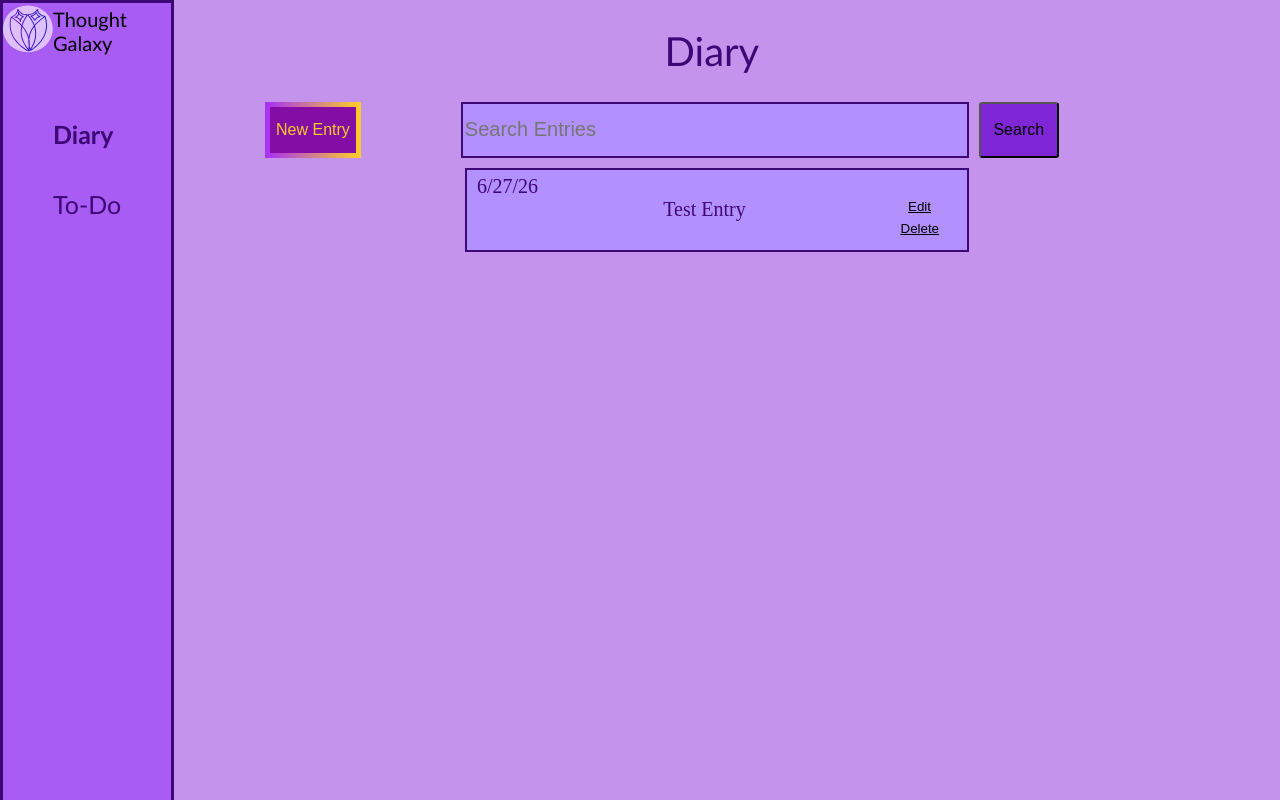
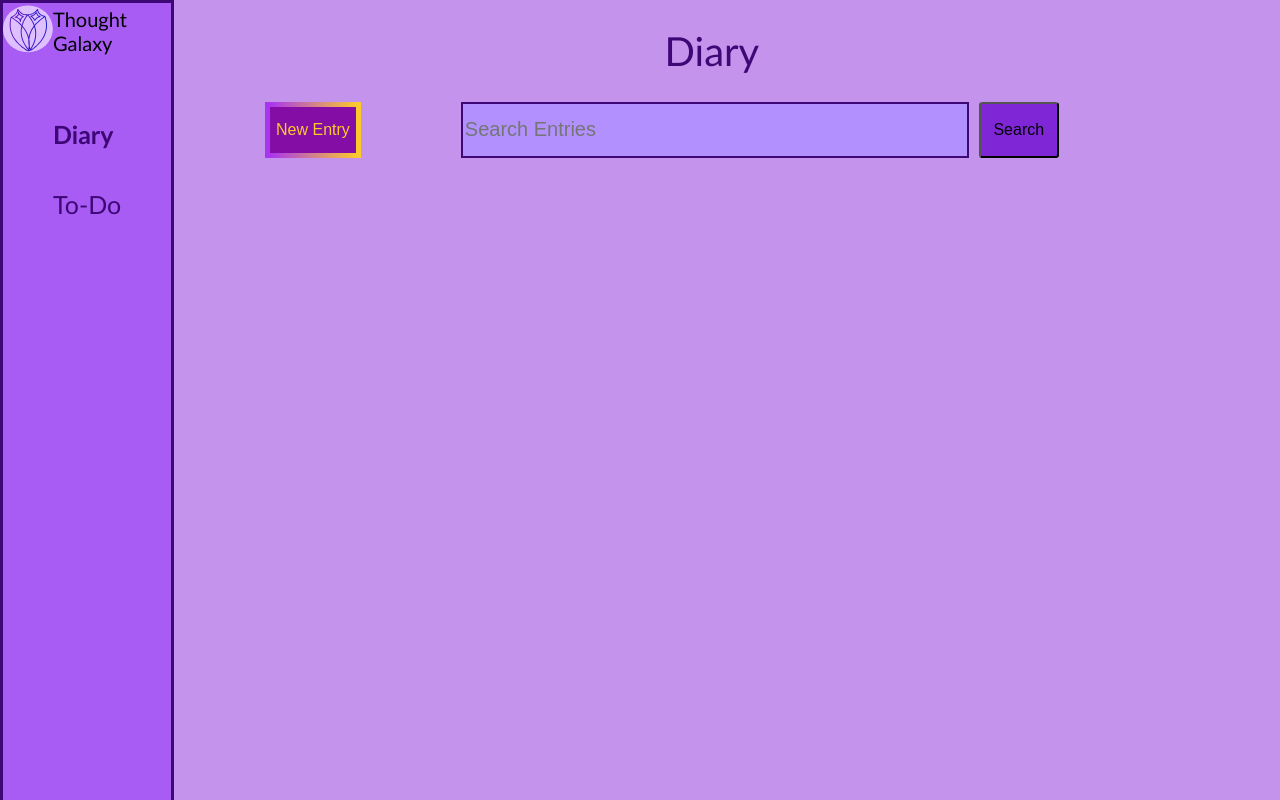
Before and after one commit to julia-duck/ThoughtGalaxy, a React (Vite) app in the folder thought-galaxy/: page /diary in a window 1280 px wide. Built offline with nearby package versions, Linux system fonts and the light colour scheme.

Commit message:
Make condensed entry boxes float when hovered over, fix to weird line behind expanded entry, change so cannot save if title is blank and discard changes only appears if there are new changes. Made useState to save user input in search box, but only displays alert as placeholder (need backend)

```diff
--- a/thought-galaxy/src/App.css
+++ b/thought-galaxy/src/App.css
@@ -101,3 +101,7 @@
 .search-complex {
   margin-left: 100px;
 }
+.intro {
+  margin-left: 10%;
+  font-size: 25px;
+}
--- a/thought-galaxy/src/App.tsx
+++ b/thought-galaxy/src/App.tsx
@@ -1,4 +1,4 @@
-/*import { useState } from 'react';*/
+import { useState } from 'react';
 import LotusLogo from './assets/lotuslogo.svg';
 import './App.css';
 import {Outlet, NavLink, Link} from "react-router-dom";
@@ -34,16 +34,21 @@ export function Entry() {
     <div>
       <h1 className="header">Thought Galaxy</h1>
       <div className="space"></div>
-      <p>Welcome to Thought Galaxy, a space to save memories, express yourself, and organize your thoughts and tasks.</p>
+      <p className="intro">Welcome to <b>Thought Galaxy</b>, a space to save memories, express yourself, and organize your thoughts and tasks.</p>
     </div>
 
   )
 }
 
 export function Search({buttonName, entryLen, setOpened, addEntry, setIdx}:{buttonName: string} & ToggleBundle) {
-    function newEntry() {
+  let [search, setSearch] = useState("");
+  function searchEntries() {
+    {/*placeholder*/}
+    alert(search);
+  }
+  function newEntry() {
       addEntry({
-        id: entryLen,
+        id: Date.now(),
         title: "",
         body: "",
         date: new Date().toLocaleString('en-US', {
@@ -60,8 +65,8 @@ export function Search({buttonName, entryLen, setOpened, addEntry, setIdx}:{butt
     return (
       <div className="search-complex" style={{display: 'flex'}}>
         <button className="new-button" onClick={newEntry}>{buttonName}</button>
-        <input placeholder="Search Entries" className="search-bar"/>
-        <button className="search-button">Search</button>
+        <input placeholder="Search Entries" className="search-bar" onChange={(e) => setSearch(e.target.value)}/>
+        <button className="search-button" onClick={searchEntries}>Search</button>
       </div>
     )
 }
--- a/thought-galaxy/src/Diary.css
+++ b/thought-galaxy/src/Diary.css
@@ -28,7 +28,7 @@
     padding-bottom: 5px;
     margin-left: 499.9px;
 }
-.entry-box {
+.entry-box, .entry-box-condensed {
     display: flex;
     flex-direction: row;
     margin-left:300px;
@@ -58,7 +58,7 @@
     left: 350px;
     background-color:var(--theme-color);
 }
-.save-button:hover, .discard-changes:hover {
+.save-button:hover, .discard-changes:hover, .trash-button:hover {
     opacity: 0.5;
     cursor:pointer;
 }
@@ -73,7 +73,7 @@
     top: 7px;
     left: 15px;
 }
-.entry-box {
+.entry-box-condensed {
   max-width: 500px;
   min-height: 80px;
   background-color:rgb(178, 145, 254);
@@ -141,3 +141,7 @@
     cursor: pointer;
     opacity: 0.5;
 }
+.entry-box, .entry-box-condensed:hover {
+    box-shadow: 0px 20px 10px rgba(0, 0, 0, 0.15);
+    background-color:rgb(188, 159, 252);
+}
--- a/thought-galaxy/src/Diary.tsx
+++ b/thought-galaxy/src/Diary.tsx
@@ -15,15 +15,7 @@ const DiaryIdx = createContext<DiaryIdxContextType | null>(null);
 export default function Diary() {
     const [entryOpen, setEntryOpen] = useState(false); /* eventually default false */
     const [diaryIdx, setDiaryIdx] = useState(0);
-    /* testing purposes */
-    let testEntry: DiaryEntry = {
-        id: 0,
-        title: "Test Entry",
-        body: "I am a test entry",
-        date: "6/27/26",
-        arrIdx: 0
-    }
-    const [entriesArr, setEntries] = useState<DiaryEntry[]>([testEntry]); //eventually set to saved entries?
+    const [entriesArr, setEntries] = useState<DiaryEntry[]>([]); //eventually set to saved entries?
 
     const toggles: DiaryToggle = {
         setOpened(value) {
@@ -40,12 +32,15 @@ export default function Diary() {
                 }
                 return entry;
             }));
+        },
+        deleteEntry(key) {
+            setEntries(entriesArr.filter((entry) => entry.id != key));
         }
     }
     return (
         <DiaryIdx.Provider value={{diaryIdx, setDiaryIdx}}>
             {(entryOpen) ?
-            (<DiaryEntryExpanded {...toggles} {...entriesArr[diaryIdx]} entriesArr={entriesArr}/>) :
+            (<DiaryEntryExpanded key={diaryIdx} {...toggles} {...entriesArr[diaryIdx]} entriesArr={entriesArr}/>) :
             (<DiaryEntryCondensed {...toggles} {...entriesArr[diaryIdx]} entryLen = {entriesArr.length} entriesArr={entriesArr} setIdx={setDiaryIdx}/>)}
         </DiaryIdx.Provider>
   )
@@ -55,6 +50,7 @@ export interface DiaryToggle {
     setOpened: (value: boolean) => void; //function, (parameters) => return type
     addEntry: (value: DiaryEntry) => void;
     changeEntry: (key: number, newEnt: DiaryEntry) => void;
+    deleteEntry: (key: number) => void;
 }
 export interface ToggleBundle extends DiaryToggle {
     entryLen: number;
@@ -73,7 +69,7 @@ export interface DiaryProps extends DiaryEntry {
     entriesArr: DiaryEntry[];
 }
 
-function DiaryEntryExpanded({setOpened, changeEntry, id, title, body, date, arrIdx, entriesArr}: DiaryToggle & DiaryProps) {
+function DiaryEntryExpanded({setOpened, changeEntry, deleteEntry, id, title, body, date, arrIdx, entriesArr}: DiaryToggle & DiaryProps) {
     /* can rassign .current value but not the entire variable pointer */
     const titleValue = useRef(null);
     const bodyText = useRef(null);
@@ -112,11 +108,18 @@ function DiaryEntryExpanded({setOpened, changeEntry, id, title, body, date, arrI
         //need the useState that updates based on what user types
         //change entry
         //read titleValue.current.value and save
-        changeEntry(id, thisEntry);
+        (entryTitle == "") ? alert("Please title your entry") : (
+            changeEntry(id, thisEntry),
+            setOpened(false)
+        );
+    }
+
+    let discardChanges = () => {
         setOpened(false);
     }
 
-    let discardChanges = () => {
+    let deleteEnt = () => {
+        deleteEntry(id);
         setOpened(false);
     }
 
@@ -148,13 +151,14 @@ function DiaryEntryExpanded({setOpened, changeEntry, id, title, body, date, arrI
                         onChange={(e) => setEntryBody(e.target.value)}
                     />
                     <div className="bottom-bar">
-                        <button className="delete-note">
+                        <button className="delete-note" onClick={deleteEnt}>
                             {/*figure out how to delete from backend
                             and if have to delete from arr too or arr re-fetch from backend*/}
                             <Trash2 className="trash-button"/>
                         </button>
                         <button className="save-button" onClick={saveEntry}>Save & Close</button>
-                        <button className="discard-changes" onClick={discardChanges}>Discard Changes</button>
+                        {(thisEntry.title != title || thisEntry.body != body) &&
+                        <button className="discard-changes" onClick={discardChanges}>Discard Changes</button>}
                     </div>
                 </div>
                 {(hasNext) && <button className="right-button"
@@ -169,9 +173,9 @@ function DiaryEntryCondensed(props:ToggleBundle & DiaryProps) {
     return (
         <div>
             <h1 className="header-2">Diary</h1>
-            <Search buttonName="New Entry" entryLen={props.entryLen} setOpened={props.setOpened} addEntry= {props.addEntry} changeEntry={props.changeEntry} setIdx={props.setIdx}/>
+            <Search buttonName="New Entry" entryLen={props.entryLen} setOpened={props.setOpened} addEntry= {props.addEntry} changeEntry={props.changeEntry} setIdx={props.setIdx} deleteEntry={props.deleteEntry}/>
             {props.entriesArr.map((entry: DiaryEntry) => (
-                <CondensedEntry key={entry.id} {...entry} setOpened={props.setOpened} changeEntry={props.changeEntry} addEntry={props.addEntry} entryLen={props.entryLen} setIdx={props.setIdx}/>
+                <CondensedEntry key={entry.id} {...entry} setOpened={props.setOpened} changeEntry={props.changeEntry} addEntry={props.addEntry} entryLen={props.entryLen} setIdx={props.setIdx} deleteEntry={props.deleteEntry}/>
             ))}
         </div>
     )
@@ -185,13 +189,13 @@ function CondensedEntry(props: ToggleBundle & DiaryEntry) {
     }
     return (
         <div>
-            <div className="entry-box">
+            <div className="entry-box-condensed">
                 <div className="c-date">{props.date}</div>
                 <div className="c-middle">
                     <div className="c-title">{props.title}</div>
                     <div className="c-buttons">
                         <button className="edit-entry" onClick={editEntry}><u>Edit</u></button>
-                        <button className="delete-entry"><u>Delete</u></button>
+                        <button className="delete-entry" onClick={() => props.deleteEntry(props.id)}><u>Delete</u></button>
                     </div>
                 </div>
             </div>
```
